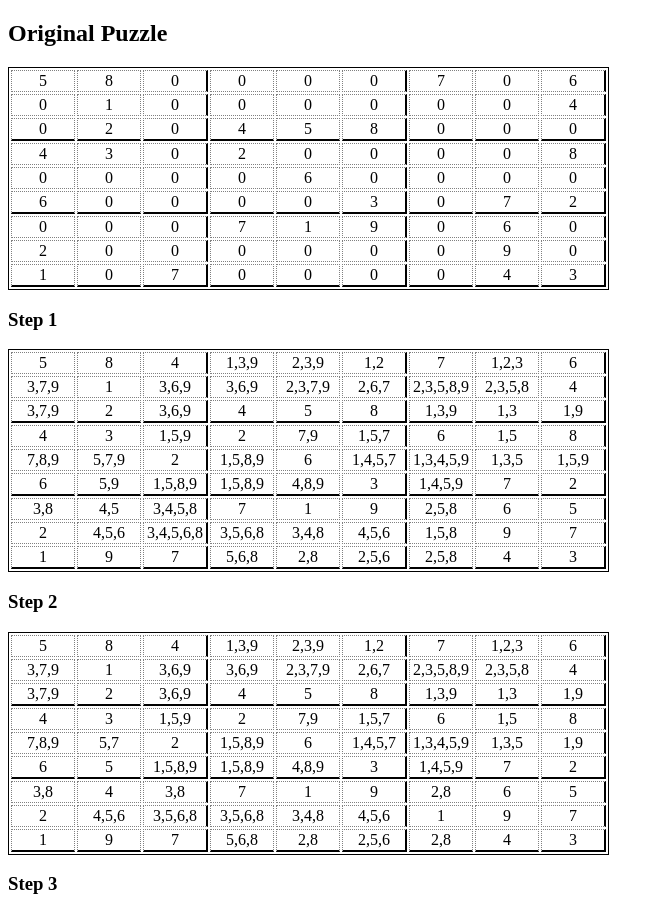
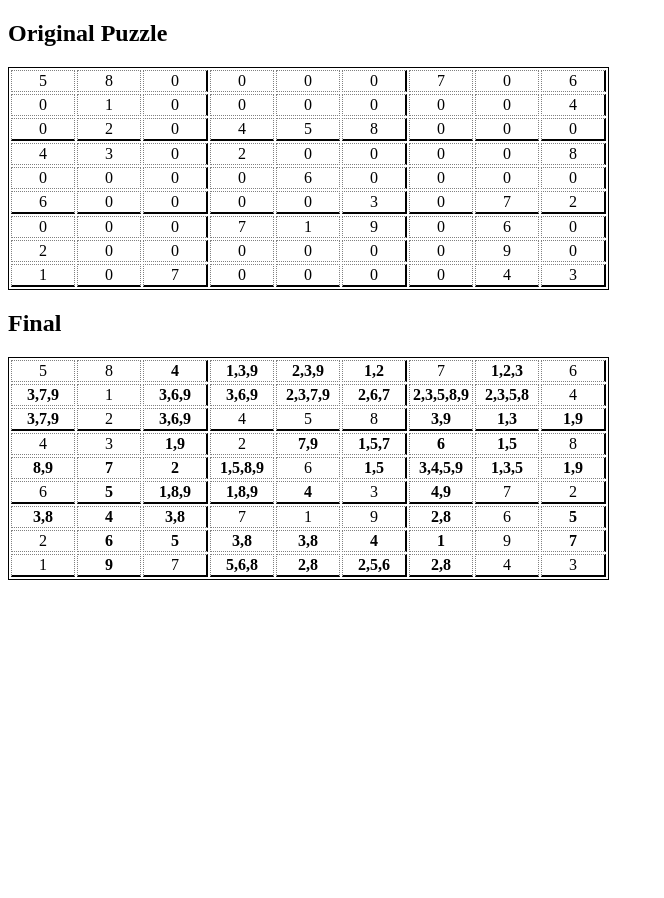
Before and after one commit to ilyaguy/sudoku-solver, a plain HTML site: page public_html/index.html in a window 1280 px wide. Shown: the top 898 px of the page, without its empty margins (0-664 px from the left). After the commit the page ends 800 px from the top, so only its background shows below. Drawn offline with Linux system fonts and the light colour scheme.

Commit message:
Style, loop, global variables.

```diff
--- a/public_html/index.html
+++ b/public_html/index.html
@@ -26,16 +26,13 @@ and open the template in the editor.
                 [1,0,7,0,0,0,0,4,3]
             ];
             solver = new Solver();
+            solver.data = puzzle;
             document.write('<h2>Original Puzzle</h2>');
             document.write(solver.prettyPrint(puzzle));
-            var step = 0;
-            do {
-            puzzle = solver.solve(puzzle);
-            document.write('<h3>Step ' + (++step) + '</h3>');
-                document.write(solver.prettyPrint(puzzle));
-            } while (solver.flag == true);
+            v = solver.solve(puzzle);
             document.write('<h2>Final</h2>');
-            document.write(solver.prettyPrint(puzzle));
+            solver.data = puzzle;
+            document.write(solver.prettyPrint(v));
         </script>
     </body>
 </html>
--- a/public_html/js/script.js
+++ b/public_html/js/script.js
@@ -17,6 +17,7 @@ var Solver = function () {
  */
 Solver.prototype.solve = function (data) {
     this.data = data;
+    do {
         this.tempData = [];
         this.flag = false;
 
@@ -30,7 +31,7 @@ Solver.prototype.solve = function (data) {
         for (var x = 0; x <= 8; x++) {
             for (var y = 0; y <= 8; y++) {
                 if (typeof this.tempData[x][y] == 'object' && this.tempData[x][y].length > 1) {
-		for (t = 0; t < this.tempData[x][y].length; t++) {
+                    for (var t = 0; t < this.tempData[x][y].length; t++) {
                         if (this.checkUnique(x, y, this.tempData[x][y][t]) == 1) {
                             this.tempData[x][y] = this.tempData[x][y][t];
                         }
@@ -40,7 +41,8 @@ Solver.prototype.solve = function (data) {
         }
 
         console.table(this.tempData);
-    console.log(this.flag);
+        this.data = this.tempData;
+    } while (this.flag == true);
     return this.tempData;
 };
 
@@ -58,8 +60,8 @@ Solver.prototype.preparePossible = function (x, y) {
         return currentValue;
     }
 
-    currentArray = [];
-    for (p = 1; p < 10; p++) {
+    var currentArray = [];
+    for (var p = 1; p < 10; p++) {
         var square = this.checkSquare(x, y, p);
         var line = this.checkRow(x, y, p);
         var post = this.checkColumn(x, y, p);
@@ -91,8 +93,8 @@ Solver.prototype.preparePossible = function (x, y) {
 Solver.prototype.checkSquare = function (x, y, p) {
     // 0, 3, 6
     var sx = x - x % 3, ex = sx + 3, sy = y - y % 3, ey = sy + 3;
-    for (i = sx; i < ex; i++) {
-        for (j = sy; j < ey; j++) {
+    for (var i = sx; i < ex; i++) {
+        for (var j = sy; j < ey; j++) {
             if (this.data[i][j] == p) {
                 return 0;
             }
@@ -110,7 +112,7 @@ Solver.prototype.checkSquare = function (x, y, p) {
  * @returns {integer}
  */
 Solver.prototype.checkRow = function (x, y, p) {
-    for (j = 0; j <= 8; j++) {
+    for (var j = 0; j <= 8; j++) {
         if (this.data[x][j] == p) {
             return 0;
         }
@@ -127,7 +129,7 @@ Solver.prototype.checkRow = function (x, y, p) {
  * @returns {integer}
  */
 Solver.prototype.checkColumn = function (x, y, p) {
-    for (i = 0; i <= 8; i++) {
+    for (var i = 0; i <= 8; i++) {
         if (this.data[i][y] == p) {
             return 0;
         }
@@ -145,12 +147,18 @@ Solver.prototype.prettyPrint = function (data) {
     var cellStyleDefault = 'border: 1px dotted grey;';
     var cellStyleRow = 'border-bottom: 2px solid black;';
     var cellStyleColumn = 'border-right: 2px solid black;';
-    for (i = 0; i <= 8; i++) {
+    for (var i = 0; i <= 8; i++) {
         res += '<tr>';
-	var rclass = (i%3==2) ? cellStyleRow : '';
-        for (j = 0; j <= 8; j++) {
-	    var cclass = (j%3==2) ? cellStyleColumn : '';
-	    res += '<td style="text-align: center; width: 60px; border: 1px dotted grey; ' + rclass + cclass+ '">' + data[i][j] + '</td>';
+        var rclass = (i % 3 == 2) ? cellStyleRow : '';
+        for (var j = 0; j <= 8; j++) {
+            var cclass = (j % 3 == 2) ? cellStyleColumn : '';
+            var optag = '', cltag = '';
+            if (data[i][j] != this.data[i][j]) {
+                optag = '<b>';
+                cltag = '</b>';
+            }
+            res += '<td style="text-align: center; width: 60px; border: 1px dotted grey; ' + rclass + cclass + '">'
+                    + optag + data[i][j] + cltag + '</td>';
         }
         res += '</tr>';
     }
@@ -163,8 +171,8 @@ Solver.prototype.checkUnique = function (x, y, v) {
     // 0, 3, 6
     var sx = x - x % 3, ex = sx + 3, sy = y - y % 3, ey = sy + 3;
     var counter = 0;
-    for (i = sx; i < ex; i++) {
-        for (j = sy; j < ey; j++) {
+    for (var i = sx; i < ex; i++) {
+        for (var j = sy; j < ey; j++) {
             if (typeof this.tempData[i][j] == 'object') {
                 if (this.tempData[i][j].indexOf(v) != -1) {
                     counter++;
```
Lines whose indentation alone changed are shown as unchanged.
